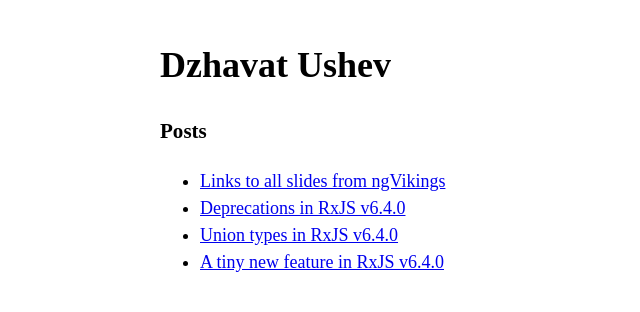
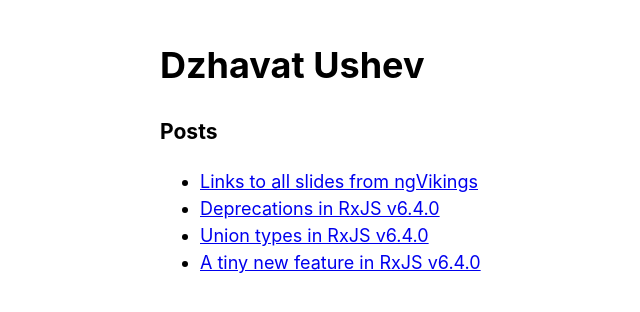
Before and after one commit to dzhavat/dzhavat.github.io, a Jekyll site: the page built from index.md, in a window 1280 px wide. Shown: the top 312 px of the page, without its empty margins (147-787 px from the left). Built offline with Jekyll 4.4.1, drawn with Linux system fonts in a browser that asks for light colours; our own code applies the rules of GitHub Pages for plain Markdown files.

Commit message:
Update custom.css

```diff
--- a/assets/css/custom.css
+++ b/assets/css/custom.css
@@ -5,6 +5,7 @@ body {
 }
 
 body {
+  font-family: -apple-system, BlinkMacSystemFont, "Segoe UI", Roboto, Helvetica, Arial, sans-serif;
   padding: 0.75rem;
 }
 
```
